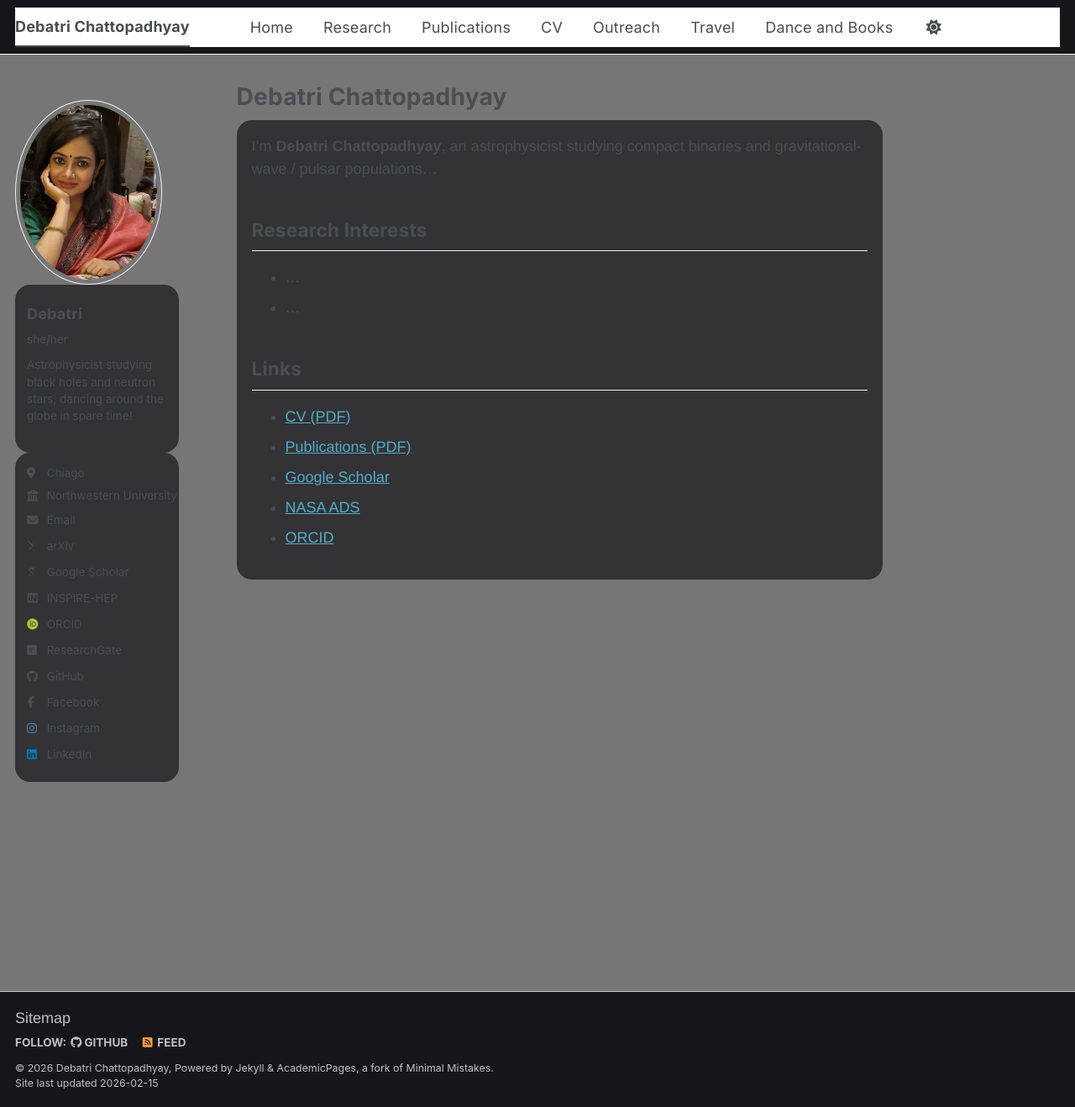
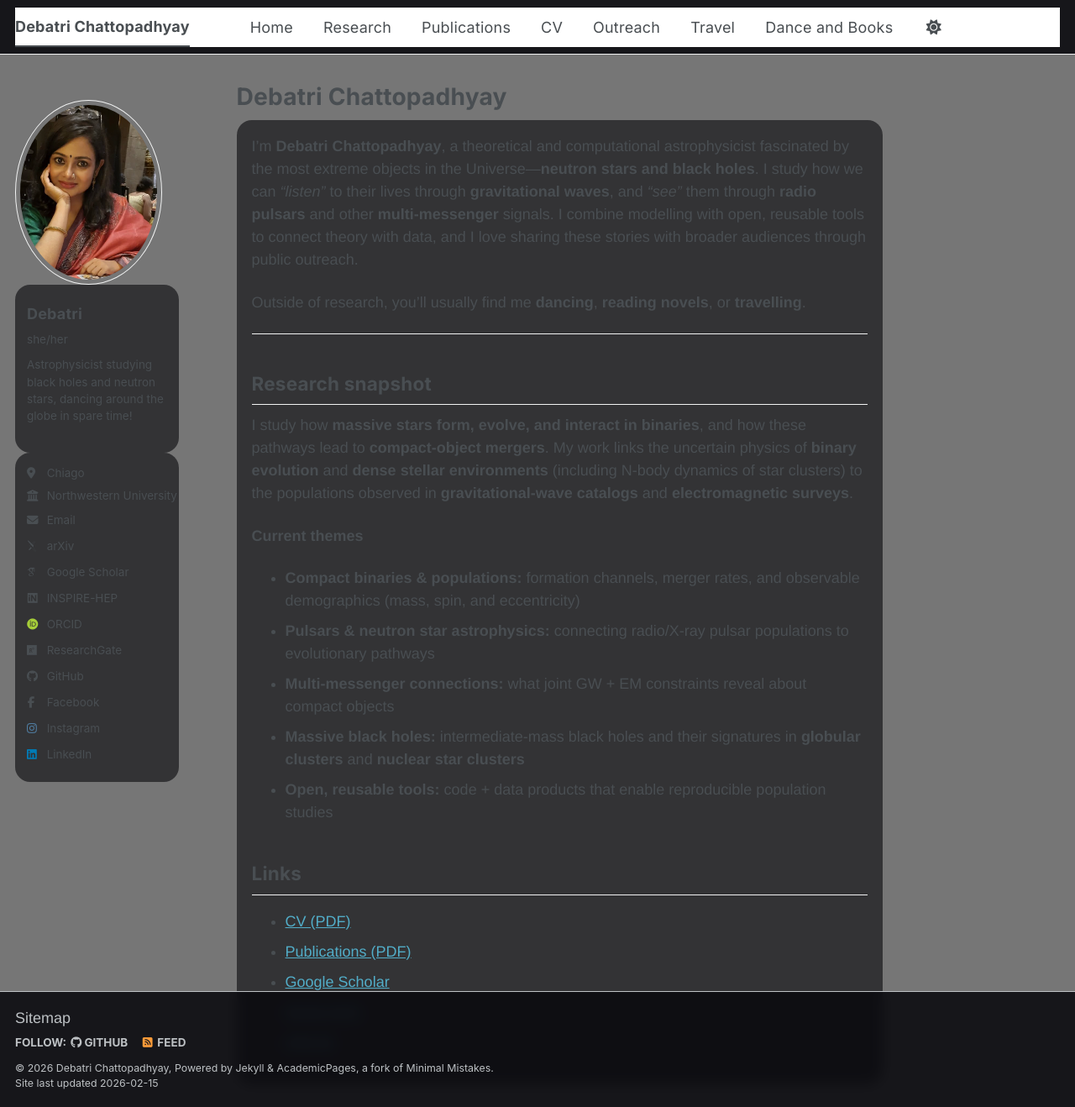
Before and after one commit to debatric/debatric.github.io, a Jekyll site: the page built from _pages/about.md, in a window 1280 px wide and 1318 px high. Shown: the whole window at 84% size. Built offline with Jekyll 4.4.1, drawn with Linux system fonts in a browser that asks for light colours; some web fonts are replaced; a script bundle is joined from its source files by our own code; library files that are not in the unit come from our copies.

Commit message:
Update about.md

```diff
--- a/_pages/about.md
+++ b/_pages/about.md
@@ -6,13 +6,23 @@ redirect_from:
   - /about/
   - /about.html
 ---
+I’m **Debatri Chattopadhyay**, a theoretical and computational astrophysicist fascinated by the most extreme objects in the Universe—**neutron stars and black holes**. I study how we can *“listen”* to their lives through **gravitational waves**, and *“see”* them through **radio pulsars** and other **multi-messenger** signals. I combine modelling with open, reusable tools to connect theory with data, and I love sharing these stories with broader audiences through public outreach.
+
+Outside of research, you’ll usually find me **dancing**, **reading novels**, or **travelling**.
+
+---
+
+## Research snapshot
+I study how **massive stars form, evolve, and interact in binaries**, and how these pathways lead to **compact-object mergers**. My work links the uncertain physics of **binary evolution** and **dense stellar environments** (including N-body dynamics of star clusters) to the populations observed in **gravitational-wave catalogs** and **electromagnetic surveys**.
+
+**Current themes**
+- **Compact binaries & populations:** formation channels, merger rates, and observable demographics (mass, spin, and eccentricity)
+- **Pulsars & neutron star astrophysics:** connecting radio/X-ray pulsar populations to evolutionary pathways
+- **Multi-messenger connections:** what joint GW + EM constraints reveal about compact objects
+- **Massive black holes:** intermediate-mass black holes and their signatures in **globular clusters** and **nuclear star clusters**
+- **Open, reusable tools:** code + data products that enable reproducible population studies
 
 
-I’m **Debatri Chattopadhyay**, an astrophysicist studying compact binaries and gravitational-wave / pulsar populations...
-
-## Research Interests
-- …
-- …
 
 ## Links
 - [CV (PDF)](/files/Resume.pdf)
```
